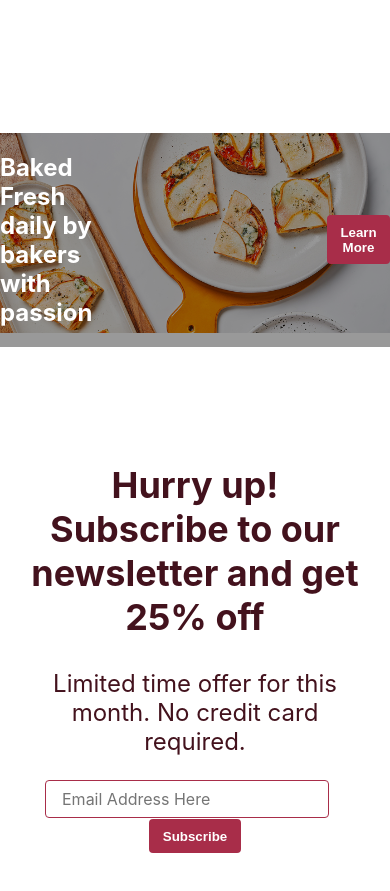
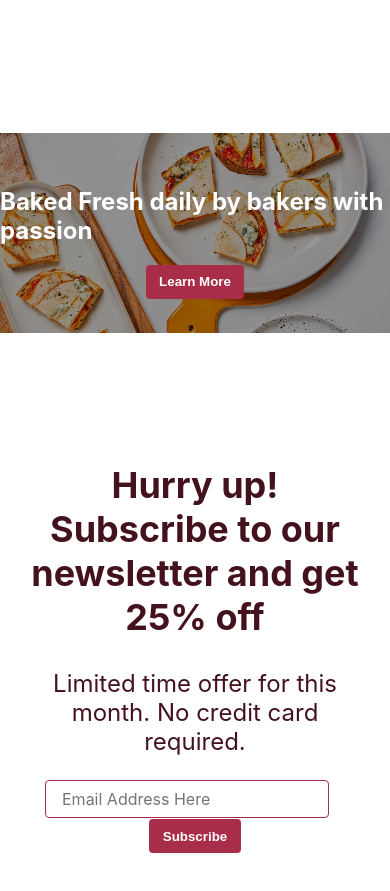
Before and after one commit to AyjayJr/Foodera, a React (Create React App) app: page / in a window 390 px wide. Shown: the part 7360-8251 px from the top of the page. Built offline with nearby package versions, Linux system fonts and the light colour scheme.

Commit message:
parallax banner mobile optimizations

```diff
--- a/src/App.css
+++ b/src/App.css
@@ -362,8 +362,8 @@ nav > ul {
   min-height: 100%;
   overflow: auto;
   display: flex;
-  gap: 200px;
   justify-content: center;
+  gap: 20vw;
   align-items: center;
   color: white;
   background-color: rgba(0,0,0,0.4);
@@ -491,4 +491,8 @@ a {
     width: 70vw;
   }
 
+  .parallax-content {
+    flex-direction: column;
+    gap: 0;
+  }
 }
```
